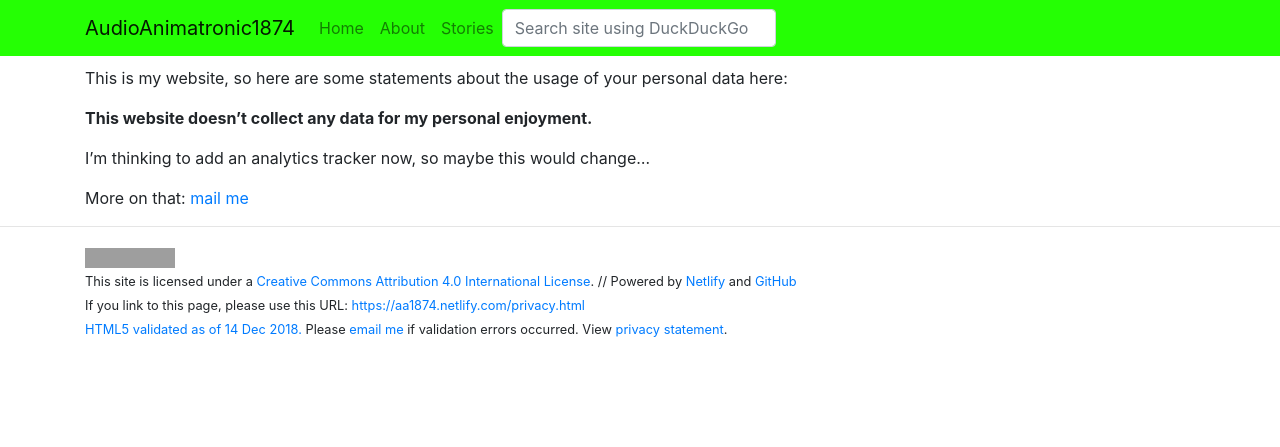
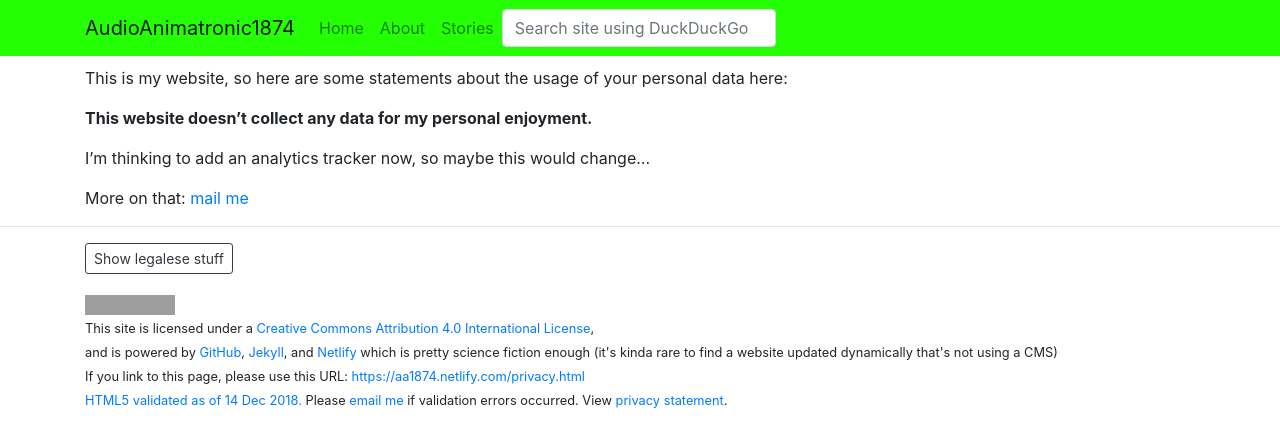
Before and after one commit to aa1874/aa1874site, a Jekyll site: the page built from privacy.md, in a window 1280 px wide. Shown: the top 447 px of the page. Built offline with Jekyll 4.4.1, drawn with Linux system fonts in a browser that asks for light colours; nearby versions of some CDN libraries; grey boxes are pictures that could not be loaded.

Commit message:
legalese

```diff
--- a/_layouts/default.html
+++ b/_layouts/default.html
@@ -31,9 +31,11 @@
         </main>
         <hr>
         <footer class="container">
-            <p><small>
+            <p><button class="btn btn-sm btn-outline-dark" type="button" data-toggle="collapse" data-target="#rearmatter">Show legalese stuff</button></p>
+            <p id="rearmatter"><small>
                 <a rel="license" href="http://creativecommons.org/licenses/by/4.0/"><img alt="Creative Commons License" style="border-width:0" src="https://i.creativecommons.org/l/by/4.0/88x31.png" /></a><br>
-                This site is licensed under a <a rel="license" href="http://creativecommons.org/licenses/by/4.0/">Creative Commons Attribution 4.0 International License</a>. // Powered by <a href="http://netlify.com">Netlify</a> and <a href="http://github.com/aa1874/aa1874site">GitHub</a><br>
+                This site is licensed under a <a rel="license" href="http://creativecommons.org/licenses/by/4.0/">Creative Commons Attribution 4.0 International License</a>,<br>
+                and is powered by <a href="http://github.com/aa1874/aa1874site">GitHub</a>, <a href="http://jekyllrb.com">Jekyll</a>, and <a href="http://netlify.com">Netlify</a> which is pretty science fiction enough (it's kinda rare to find a website updated dynamically that's not using a CMS)<br>
                 If you link to this page, please use this URL: <a href="{{ page.url }}">https://aa1874.netlify.com{{ page.url }}</a><br>
                 <a href="https://validator.w3.org/nu/?doc=https%3A%2F%2Faa1874.netlify.com%2F">HTML5 validated as of 14 Dec 2018.</a> Please <a href="mailto:audioanimatronic1874@gmail.com">email me</a> if validation errors occurred. View <a href="privacy">privacy statement</a>.
             </small></p>
```
